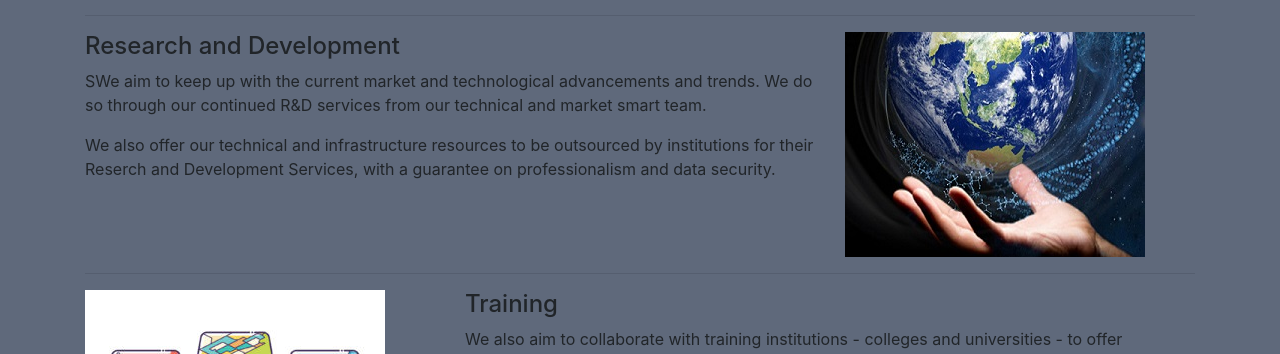
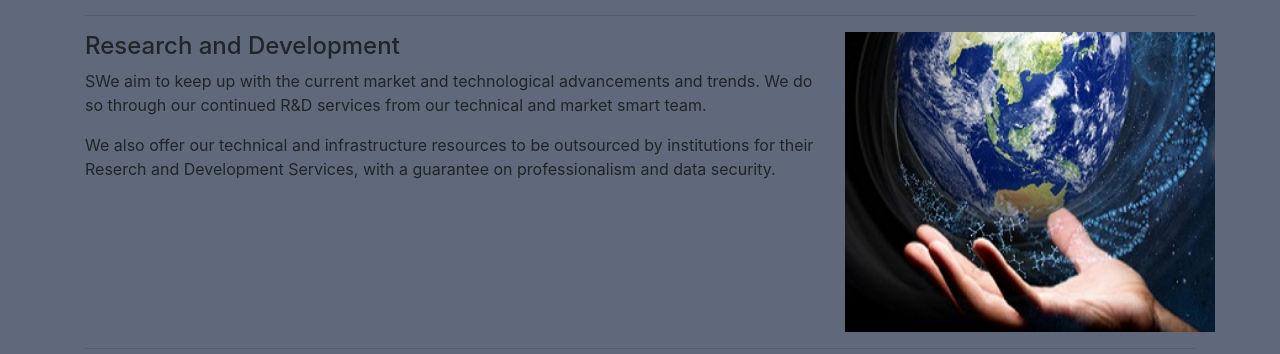
Before and after one commit to OpitiCalvin/opiticonsulting, a Django app: template opiticonsulting/templates/opiticonsulting/services.html in a window 1280 px wide. Shown: the part 1796-2150 px from the top of the page. Run offline with Django 3.2, Linux system fonts and the light colour scheme; the template is opened without the code that fills it, so the values that code supplies are empty; some libraries are stand-ins or nearby versions.

Commit message:
modifications on services graphics

```diff
--- a/opiticonsulting/templates/opiticonsulting/services.html
+++ b/opiticonsulting/templates/opiticonsulting/services.html
@@ -24,7 +24,7 @@
   <div class="row">
     <div class="col-lg-4 col-md-6 col-sm-6">
       <!-- <div class="card"> -->
-        <img class="service-img-left" src="{% static 'opiticonsulting/images/geog.jpg' %}" alt="" style="">
+        <img class="service-img-left" src="{% static 'opiticonsulting/images/nasa-rs.jpg' %}" alt="" style="height: 300px; width:370px;">
 
     </div>
     <div class="col-lg-8 col-md-6 col-sm-6">
@@ -55,7 +55,7 @@
     </div>
     <div class="col-lg-4 col-md-6 col-sm-6">
       <!-- <div class="card"> -->
-        <img class="service-img-left" src="{% static 'opiticonsulting/images/geog.jpg' %}" alt="" style="">
+        <img class="service-img-left" src="{% static 'opiticonsulting/images/geog.jpg' %}" alt="" style="height: 300px; width:370px;">
 
     </div>
   </div>
@@ -64,7 +64,7 @@
   <div class="row">
     <div class="col-lg-4 col-md-6 col-sm-6">
       <!-- <div class="card"> -->
-        <img class="service-img-left" src="{% static 'opiticonsulting/images/geog.jpg' %}" alt="" style="">
+        <img class="service-img-left" src="{% static 'opiticonsulting/images/analytics.jpg' %}" alt="" style="height: 300px; width:370px;">
 
     </div>
     <div class="col-lg-8 col-md-6 col-sm-6">
@@ -92,7 +92,7 @@
     </div>
     <div class="col-lg-4 col-md-6 col-sm-6">
       <!-- <div class="card"> -->
-        <img class="service-img-left" src="{% static 'opiticonsulting/images/geog.jpg' %}" alt="" style="">
+        <img class="service-img-left" src="{% static 'opiticonsulting/images/programming.jpg' %}" alt="" style="height: 300px; width:370px;">
 
     </div>
   </div>
@@ -101,7 +101,7 @@
   <div class="row">
     <div class="col-lg-4 col-md-6 col-sm-6">
       <!-- <div class="card"> -->
-        <img class="service-img-left" src="{% static 'opiticonsulting/images/geog.jpg' %}" alt="" style="">
+        <img class="service-img-left" src="{% static 'opiticonsulting/images/dba30.png' %}" alt="" style="height: 300px; width:370px;">
 
     </div>
     <div class="col-lg-8 col-md-6 col-sm-6">
@@ -135,7 +135,7 @@
     </div>
     <div class="col-lg-4 col-md-6 col-sm-6">
       <!-- <div class="card"> -->
-        <img class="service-img-left" src="{% static 'opiticonsulting/images/research.jpg' %}" alt="" style="">
+        <img class="service-img-left" src="{% static 'opiticonsulting/images/research.jpg' %}" alt="" style="height: 300px; width:370px;">
 
     </div>
   </div>
@@ -144,7 +144,7 @@
   <div class="row">
     <div class="col-lg-4 col-md-6 col-sm-6">
       <!-- <div class="card"> -->
-        <img class="service-img-left" src="{% static 'opiticonsulting/images/geog.jpg' %}" alt="" style="">
+        <img class="service-img-left" src="{% static 'opiticonsulting/images/training.jpg' %}" alt="" style="height: 300px; width:370px;">
 
     </div>
     <div class="col-lg-8 col-md-6 col-sm-6">
```
